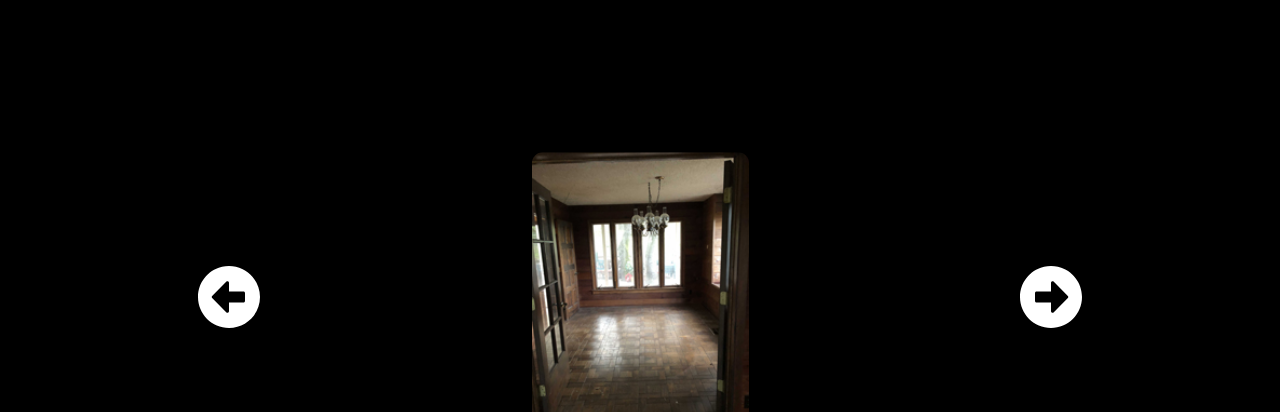
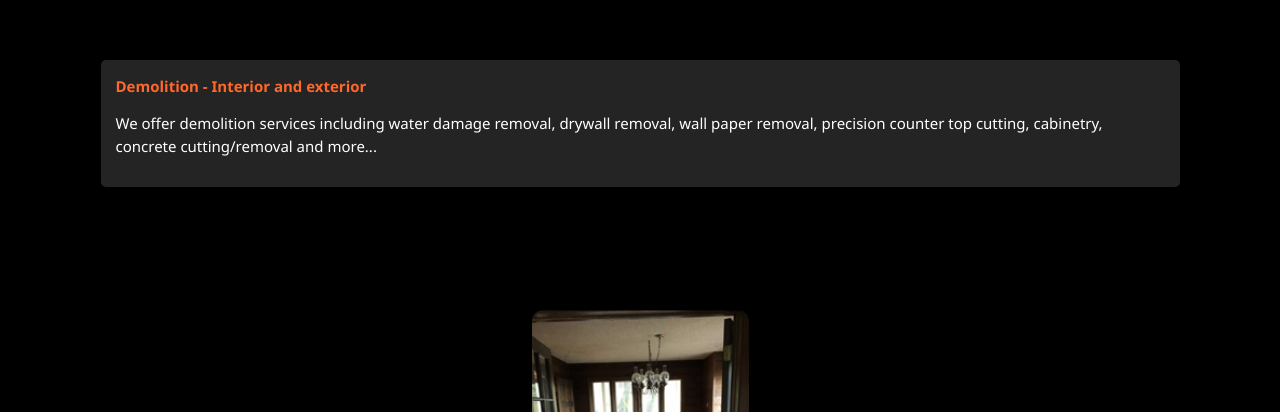
Before and after one commit to Garrettvk/Greater-Works-Website, a React (Create React App) app in the folder simple-app/: page / in a window 1280 px wide. Shown: the part 2019-2431 px from the top of the page. Built offline with nearby package versions, Linux system fonts and the light colour scheme.

Commit message:
demolition section done

```diff
--- a/simple-app/src/components/App.js
+++ b/simple-app/src/components/App.js
@@ -1,3 +1,4 @@
+import { DemolitionVideo } from './DemolitionVideo';
 import 'styles/App.css';
 
 // image imports
@@ -8,9 +9,6 @@ import design from "images/design1.jpg";
 import rails from "images/rails1.jpg";
 import trim from "images/trim1.jpg";
 import repairs from "images/repairs1.jpg";
-
-// videos
-import demolitionVideo from "videos/demolitionVideo.mp4";
 
 // components
 import Form from 'components/form/Form';
@@ -147,7 +145,7 @@ function App() {
 
             <ImageSlider slides={SliderData} />
 
-            <video className="demolitionVideo" src={demolitionVideo} muted autoPlay loop />
+            <DemolitionVideo />
 
             <div className="contact">
 
--- /dev/null
+++ b/simple-app/src/components/DemolitionVideo.js
@@ -0,0 +1,23 @@
+import React from "react";
+import demolitionVideo from "videos/demolitionVideo.mp4";
+import "styles/DemolitionVideo.css";
+
+export function DemolitionVideo() {
+    return (
+        <div className="demolitionVideo">
+            <video src={demolitionVideo} muted autoPlay loop />
+
+            <div className="demolitionVideo__content" id="content5">
+                <b className="content__title">
+                    Demolition - Interior and exterior
+                </b>
+
+                <p className="content__body">
+                    We offer demolition services including water damage removal,
+                    drywall removal, wall paper removal, precision counter top
+                    cutting, cabinetry, concrete cutting/removal and more...
+                </p>
+            </div>
+        </div>
+    );
+}
--- a/simple-app/src/styles/App.css
+++ b/simple-app/src/styles/App.css
@@ -208,15 +208,6 @@ ul {
     color: #019a01;
 }
 
-.demolitionVideo {
-    grid-area: demolitionVideo;
-    margin: 0 auto;
-    height: 696px;
-    object-fit: none;
-    width: 100%;
-    object-position: 50% -489px;
-}
-
 @media only screen and (max-width: 800px) {
     .container {
         grid-template-columns: 1fr;
@@ -236,6 +227,7 @@ ul {
             'content5'
             'image6'
             'content6'
+            'demolitionVideo'
             'slideshow'
             'contact'
             'contact__form'
--- /dev/null
+++ b/simple-app/src/styles/DemolitionVideo.css
@@ -0,0 +1,29 @@
+/* container for demolitionVideo */
+.demolitionVideo {
+    grid-area: demolitionVideo;
+    margin: 0 auto;
+    max-width: 1079px;
+}
+
+/* size a position of video */
+.demolitionVideo > video {
+    height: 696px;
+    object-fit: none;
+    width: 100%;
+    object-position: 50% -489px;
+}
+
+/* size and position of content under video */
+.demolitionVideo__content{
+    margin: 0 auto;
+}
+
+@media only screen and (max-width: 800px) {
+
+    /* change size of video to look better on mobile */
+    .demolitionVideo > video {
+        height: auto;
+        object-fit: contain;
+        object-position: unset;
+      }
+}
```
